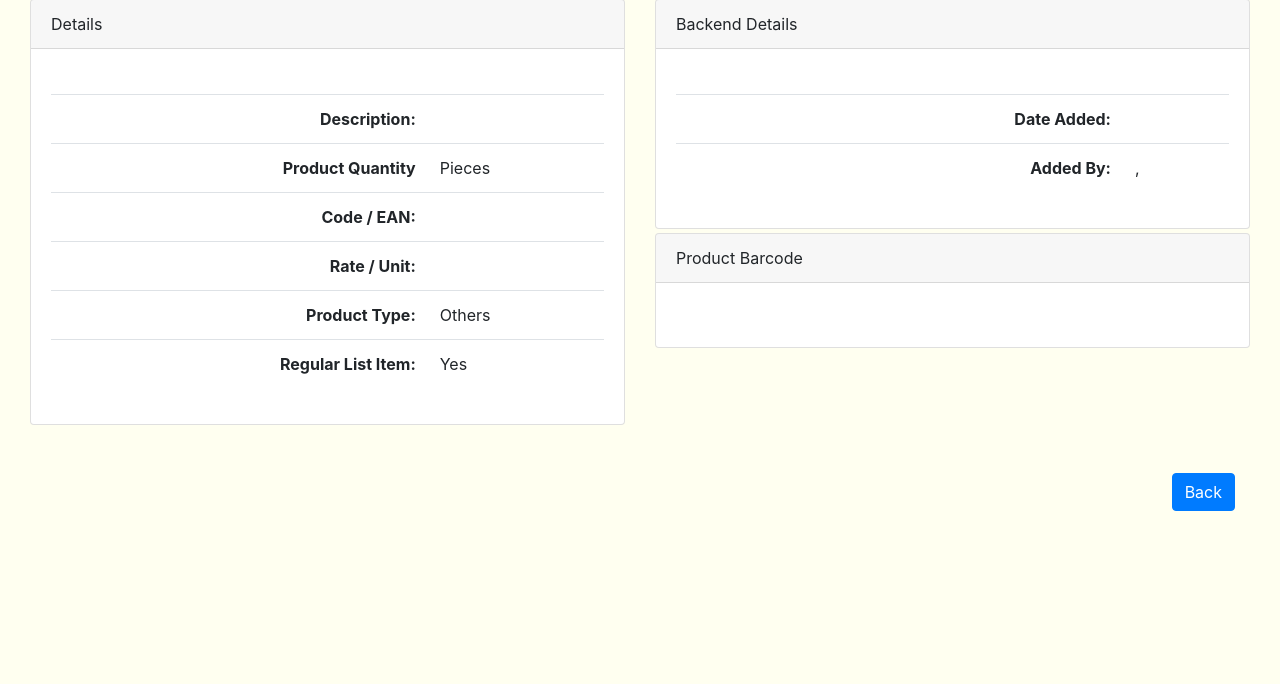
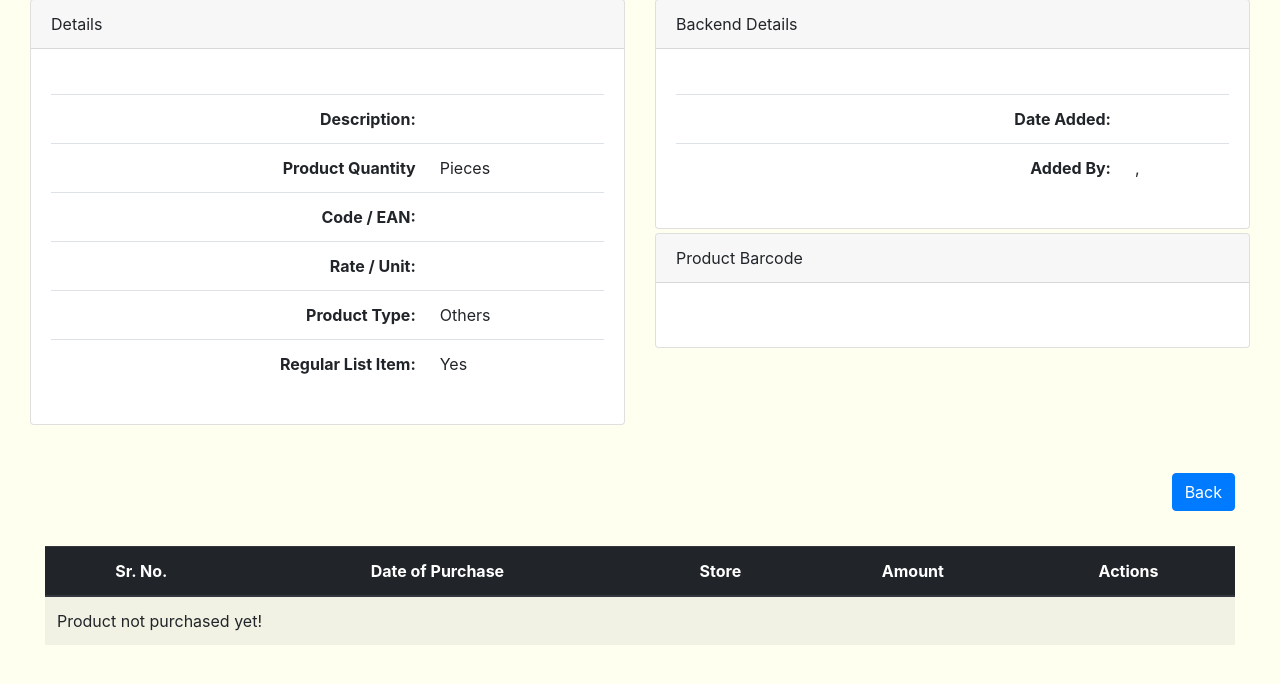
Before and after one commit to c0d3sh3lf/monthly_book, a Django app: template monthly_book/mbook/templates/view_product.html in a window 1280 px wide. Shown: the part 90-774 px from the top of the page. Run offline with Django 3.2, Linux system fonts and the light colour scheme; the template is opened without the code that fills it, so the values that code supplies are empty; the visitor is signed in with stand-in values (Sample User, id 1); some libraries are stand-ins or nearby versions.

Commit message:
Add functionality to view transactions for a product - Issue #29

```diff
--- a/monthly_book/mbook/templates/view_product.html
+++ b/monthly_book/mbook/templates/view_product.html
@@ -124,6 +124,41 @@ Product - {{product.product_name}}
         <div class="container-fluid pt-5">
             <a href="javascript:history.back()" class="btn btn-primary float-right"><i class="zmdi zmdi-arrow-left"></i> Back</a>
         </div>
+        <div class="container-fluid pt-5">
+            <table class="table table-striped" id="transactionTable">
+                <thead class="thead-dark">
+                    <tr>
+                        <th>Sr. No.</th>
+                        <th>Date of Purchase</th>
+                        <th>Store</th>
+                        <th>Amount</th>
+                        <th>Actions</th>
+                    </tr>
+                </thead>
+                <tbody>
+
+                    {% if transactions %}
+                        {% for txn in transactions  %}
+                            <tr>
+                                <td align="right">{{ forloop.counter }}.</td>
+                                <td>{{ txn.txn_dop }}</td>
+                                <td>{{ txn.store }}</td>
+                                <td>{{ txn.txn_ccy }} {{ txn.txn_amount|floatformat:2 }}</td>
+                                <td align="right">
+                                    <a href="{% url 'mbook:view_txn' txn.id %}" class="btn btn-primary" data-toggle="tooltip" data-placement="top" title="View Transaction Details"><i class="zmdi zmdi-eye"></i></a>
+                                    <a href="{% url 'mbook:update_txn' txn.id %}" class="btn btn-warning" data-toggle="tooltip" data-placement="top" title="Edit Transaction Details"><i class="zmdi zmdi-edit"></i></a>
+                                    <a href="{% url 'mbook:delete_txn' txn.id %}" class="btn btn-danger" data-toggle="tooltip" data-placement="top" title="Remove Transaction"><i class="zmdi zmdi-delete"></i></a>
+                                </td>
+                            </tr>
+                        {% endfor %}
+                    {% else %}
+                            <tr>
+                                <td colspan="5">Product not purchased yet!</td>
+                            </tr>
+                    {% endif %}
+                </tbody>
+            </table>
+        </div>
     </div>
 
 {% endblock body %}
```
Also changed, not shown: monthly_book/mbook/views.py (+11 -12 lines).
